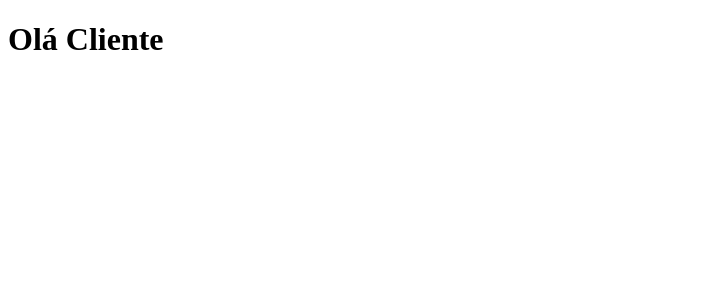
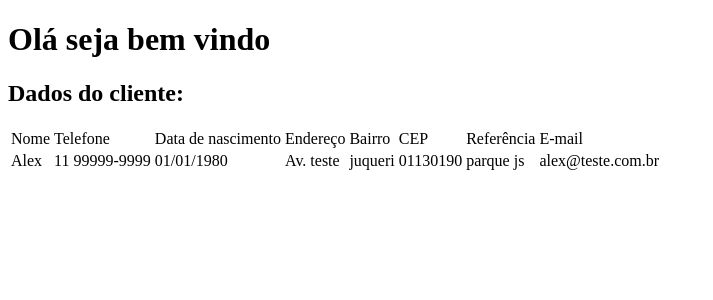
Before and after one commit to alexaugusto23/CRUD_DJANGO, a Django app: page / in a window 1280 px wide. Shown: the top 300 px of the page, without its empty margins (0-713 px from the left). Run offline with Django 3.2, Linux system fonts and the light colour scheme.

Commit message:
criando tabelas.

```diff
--- a/cadastro_clientes/templates/index.html
+++ b/cadastro_clientes/templates/index.html
@@ -6,6 +6,44 @@
         <title>Cadastro de Clientes</title>
     </head>
     <body>
-        <h1>Olá Cliente</h1>
+        <h1>Olá seja bem vindo</h1>
+        <h2>Dados do cliente:</h2>
+
+        <table>
+            <thead>
+                <tr>
+                    <td>Nome</td>
+                    <td>Telefone</td>
+                    <td>Data de nascimento</td>
+                    <td>Endereço</td>
+                    <td>Bairro</td>
+                    <td>CEP</td>
+                    <td>Referência</td>
+                    <td>E-mail</td>
+                </tr>
+            </thead>
+            <tbody>
+                <tr>
+                    <td>Alex</td>
+                    <td>11 99999-9999</td>
+                    <td>01/01/1980</td>
+                    <td>Av. teste</td>
+                    <td>juqueri</td>
+                    <td>01130190</td>
+                    <td>parque js</td>
+                    <td>alex@teste.com.br</td>
+                </tr>
+            </tbody>
+        </table>
     </body>
 </html>
+
+<!-- Dados do cliente:
+;
+;
+;
+;
+;
+: quando digitar o CEP deverá aparecer o endereço.
+Ponto de  de onde mora;
+. -->
```
